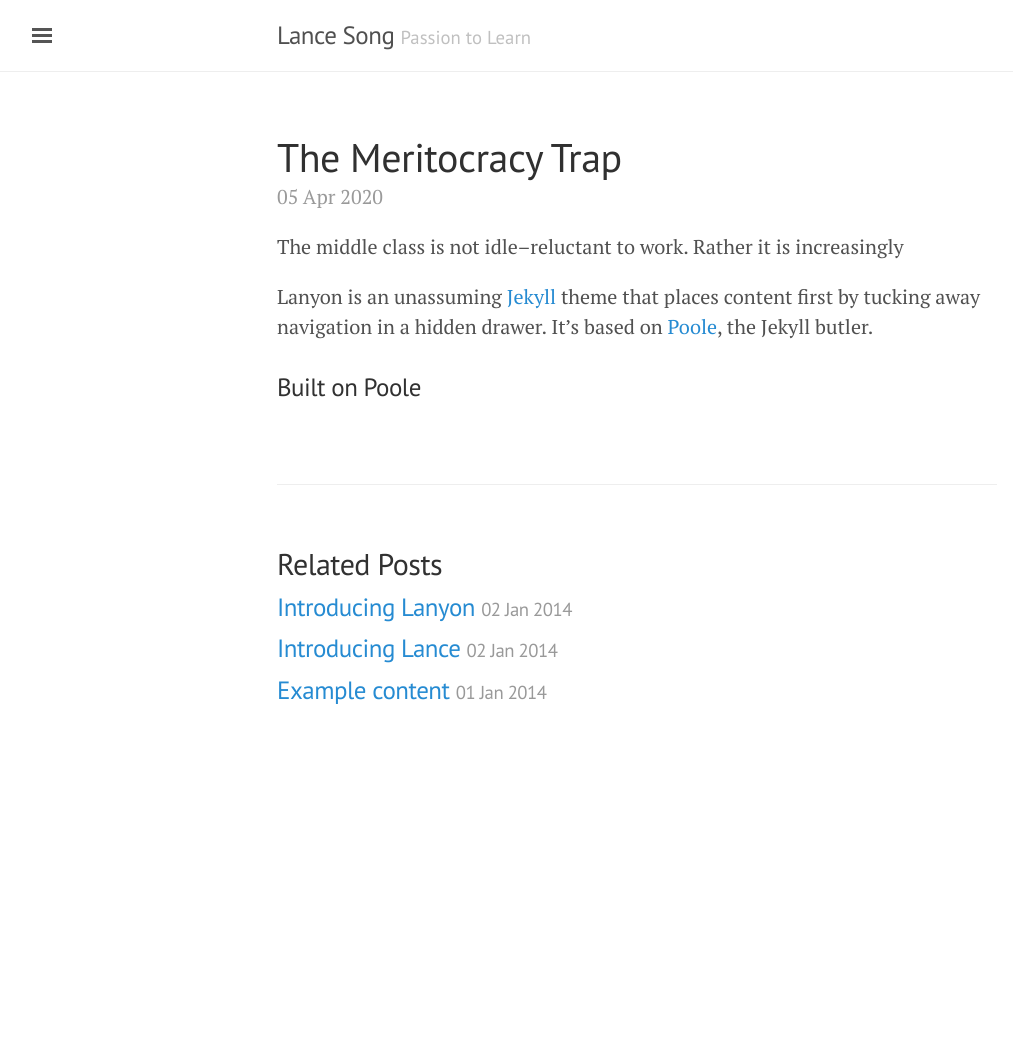
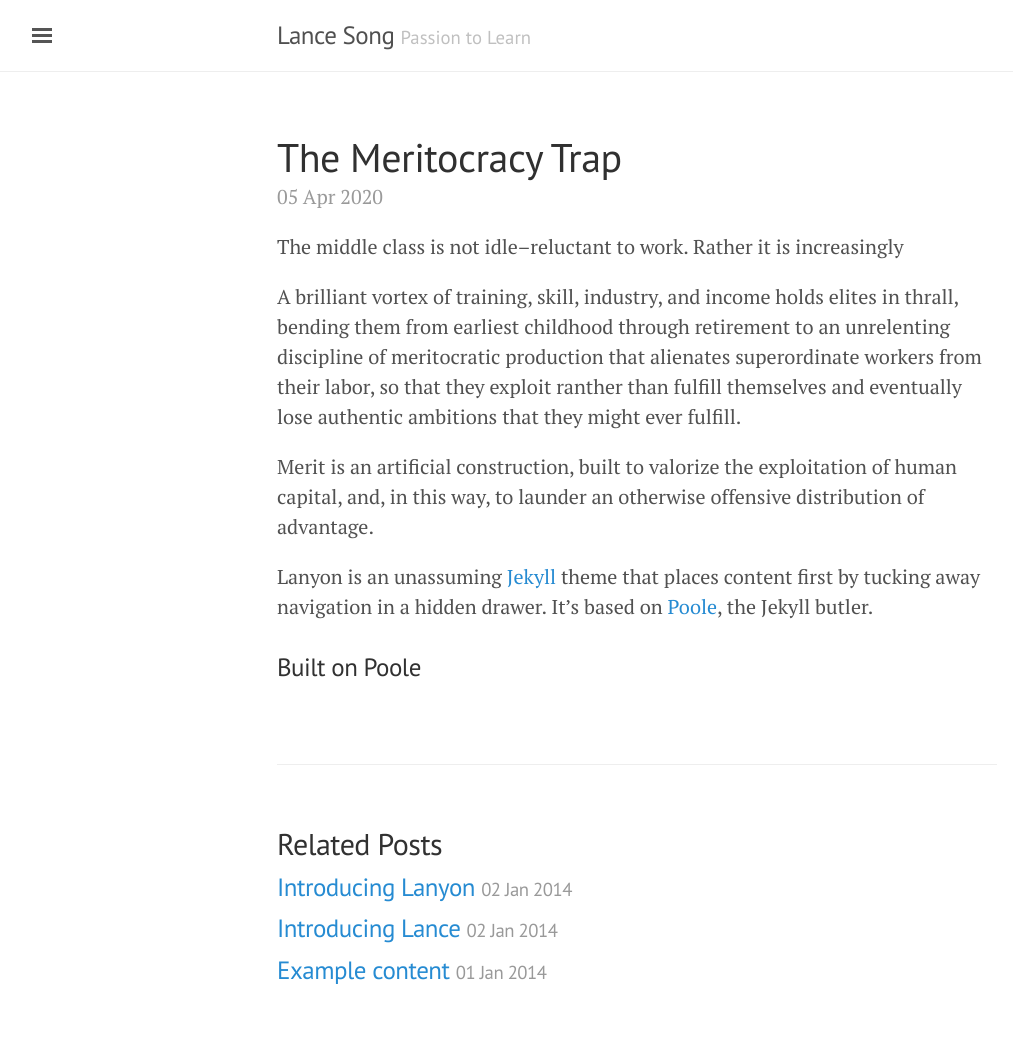
Before and after one commit to legendarylance/legendarylance.github.io, a Jekyll site: the page built from _posts/2020-04-05-Book-Review.md, in a window 1280 px wide. Shown: the whole page, without its empty margins (3-1016 px from the left). Built offline with Jekyll 4.4.1, drawn with Linux system fonts in a browser that asks for light colours; before the commit the page ends 900 px from its top, so only the background shows below that.

Commit message:
Update 2020-04-05-Book-Review.md

```diff
--- a/_posts/2020-04-05-Book-Review.md
+++ b/_posts/2020-04-05-Book-Review.md
@@ -5,6 +5,9 @@ title: The Meritocracy Trap
 
 The middle class is not idle--reluctant to work. Rather it is increasingly
 
+A brilliant vortex of training, skill, industry, and income holds elites in thrall, bending them from earliest childhood through retirement to an unrelenting discipline of meritocratic production that alienates superordinate workers from their labor, so that they exploit ranther than fulfill themselves and eventually lose authentic ambitions that they might ever fulfill.
+
+Merit is an artificial construction, built to valorize the exploitation of human capital, and, in this way, to launder an otherwise offensive distribution of advantage.
 
 
 
```
